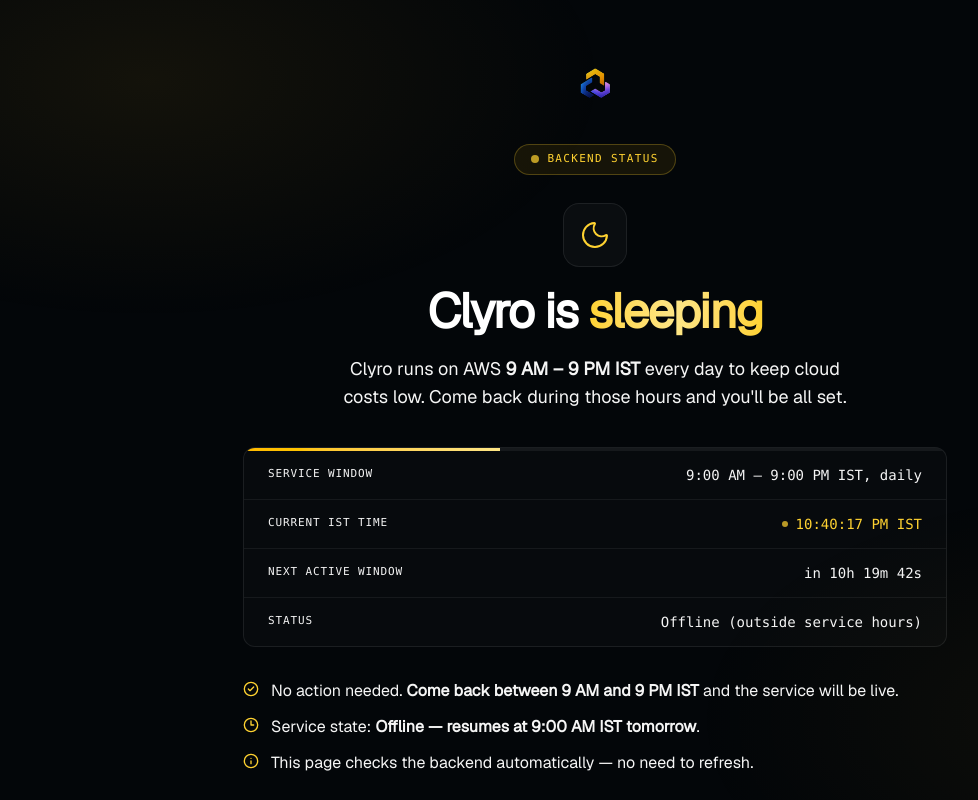
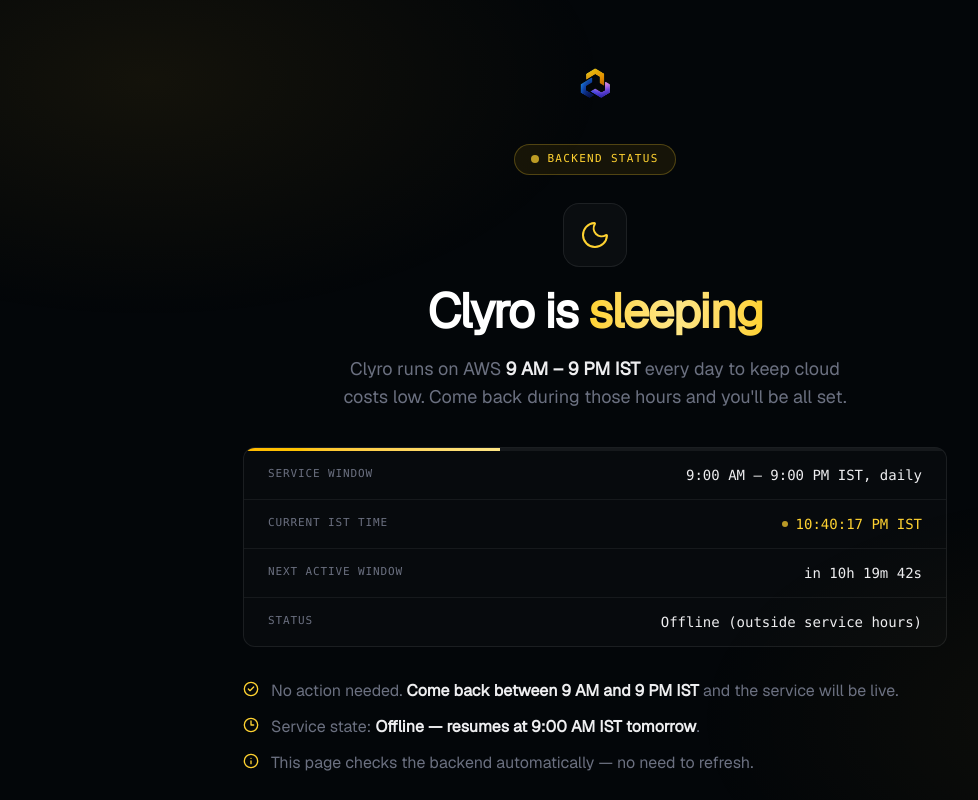
Before and after one commit to dibyajyoti-chakrabarti/clyro, a React (Vite) app in the folder frontend/: page / in a window 1280 px wide. Shown: the whole page, without its empty margins (45-1023 px from the left). Built offline with nearby package versions, Linux system fonts and the light colour scheme; no server answers; what aws-amplify would draw is missing.

Commit message:
Restore the colour palette under Tailwind v4

```diff
--- a/frontend/src/index.css
+++ b/frontend/src/index.css
@@ -1,5 +1,24 @@
 @import '@fontsource/geist';
 @import 'tailwindcss';
+
+/* Tailwind v4 resolves its theme from CSS, not tailwind.config.js — that file is
+   only read when a stylesheet asks for it with `@config`. Nothing did, so every
+   custom colour in it (`bg-surface`, `text-text-muted`, `bg-danger/8`, …) compiled
+   to nothing and the components using them rendered unstyled. Most of the app
+   happened to survive because it leans on built-ins (`amber-400`) and arbitrary
+   values (`bg-white/[0.04]`); ConfirmDialog, which uses only these tokens, came out
+   as a transparent box. Values mirror tailwind.config.js exactly. */
+@theme {
+  --color-background: #111318;
+  --color-surface: #1c1e26;
+  --color-border: #2c2e38;
+  --color-accent: #f97316;
+  --color-accent-soft: #431407;
+  --color-text-primary: #eeeef0;
+  --color-text-muted: #6b7080;
+  --color-success: #22c55e;
+  --color-danger: #ef4444;
+}
 
 :root {
   font-family: 'Geist', Inter, system-ui, -apple-system, sans-serif;
```
